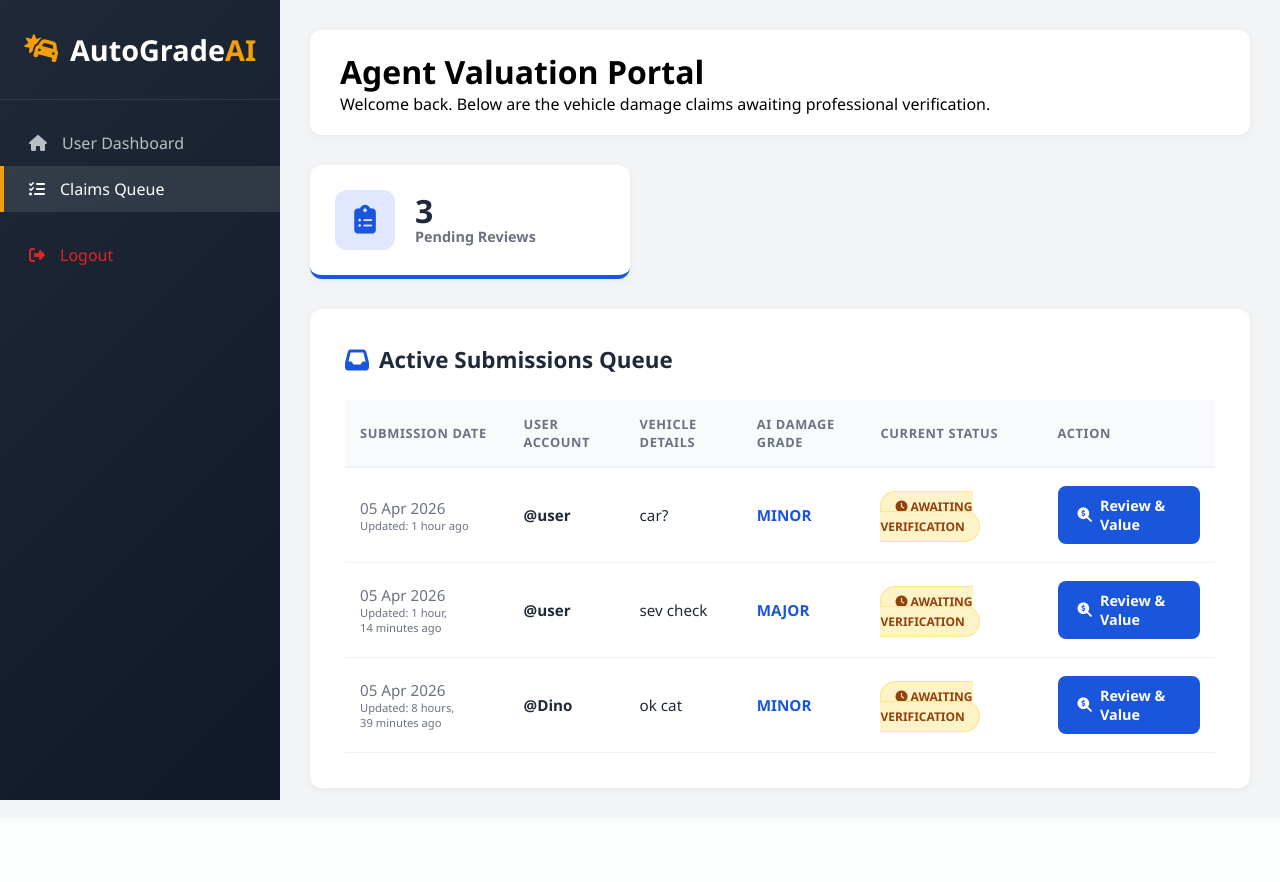
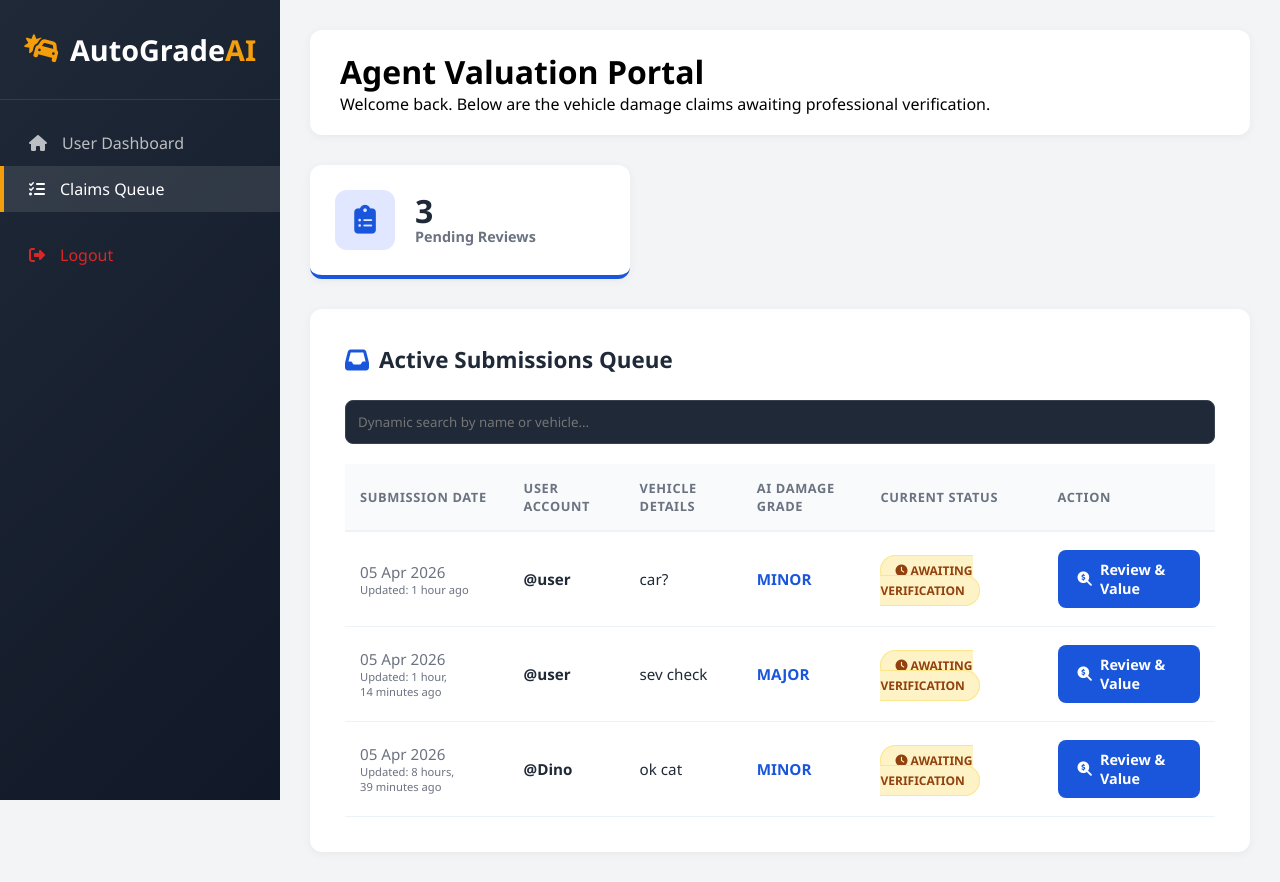
Before and after one commit to Swaran47Git/AutoGrade-AI, a Django app: page /agent-portal/ in a window 1280 px wide. Before the commit the page ends 800 px from the top, so only its background shows below. Run offline with Django 5.2, Linux system fonts and the light colour scheme; a user stored in the database is signed in; data comes from the database, SQL or seed files in the repository; both versions use the stored data as it was after the commit.

Commit message:
add searching for claim queue

```diff
--- a/DDS/my_admin/static/css/ReviewClaim.css
+++ b/DDS/my_admin/static/css/ReviewClaim.css
@@ -39,7 +39,7 @@ label { display: block; margin-bottom: 8px; font-weight: 700; color: #4b5563; fo
 input[type="number"], textarea {
     width: 100%;
     padding: 12px;
-    background: #f8fafc; /* Subtle light background for inputs in the white card */
+    background: #f8fafc;
     border: 1px solid #d1d5db;
     border-radius: 8px;
     font-size: 1rem;
--- a/DDS/my_admin/templates/AgentDashboard.html
+++ b/DDS/my_admin/templates/AgentDashboard.html
@@ -100,6 +100,10 @@
                 <i class="fas fa-inbox" style="color: var(--primary); font-size: 1.5rem;"></i>
                 <h2>Active Submissions Queue</h2>
             </div>
+            <input type="text" id="agentSearch" onkeyup="simpleSearch()"
+               placeholder="Dynamic search by name or vehicle..."
+               class="search-bar"
+               style="width: 100%; padding: 12px; margin-bottom: 20px; border-radius: 8px; border: 1px solid #374151; background: #1f2937; color: white;">
 
             <table>
                 <thead>
@@ -156,12 +160,30 @@
                         </td>
                     </tr>
                     {% empty %}
-                    <!-- ... empty state code ... -->
                     {% endfor %}
                 </tbody>
             </table>
         </div>
     </div>
+    <script>
+function simpleSearch() {
+    // 1. Get the text from the search box
+    let input = document.getElementById("agentSearch").value.toLowerCase();
+    // 2. Get all rows in your table body
+    let rows = document.querySelectorAll("table tbody tr");
 
+    rows.forEach(row => {
+        // 3. Get the text content of the entire row
+        let rowText = row.textContent.toLowerCase();
+
+        // 4. If the text is found, show the row; otherwise, hide it
+        if (rowText.includes(input)) {
+            row.style.display = "";
+        } else {
+            row.style.display = "none";
+        }
+    });
+}
+</script>
 </body>
 </html>
--- a/DDS/my_admin/views.py
+++ b/DDS/my_admin/views.py
@@ -6,7 +6,6 @@ from django.contrib.auth import authenticate, login, logout
 from django.contrib.auth.models import User
 from django.contrib.auth.decorators import login_required, user_passes_test
 from django.http import JsonResponse
-from django.utils import timezone
 from .models import UserProfile, VehicleValue, DamageAnalysis, ClaimImage, DamageDetection, UserComplaint
 
 
@@ -177,7 +176,6 @@ def review_claim(request, claim_id):
     if not is_agent(request.user): return redirect('admin_dashboard')
     claim = get_object_or_404(DamageAnalysis, id=claim_id)
 
-    # 1. Suggested Market Value logic
     default_market_value = 0
     try:
         model_name = claim.car_details.split()[-1]
```
Also changed, not shown: DDS/db.sqlite3.
